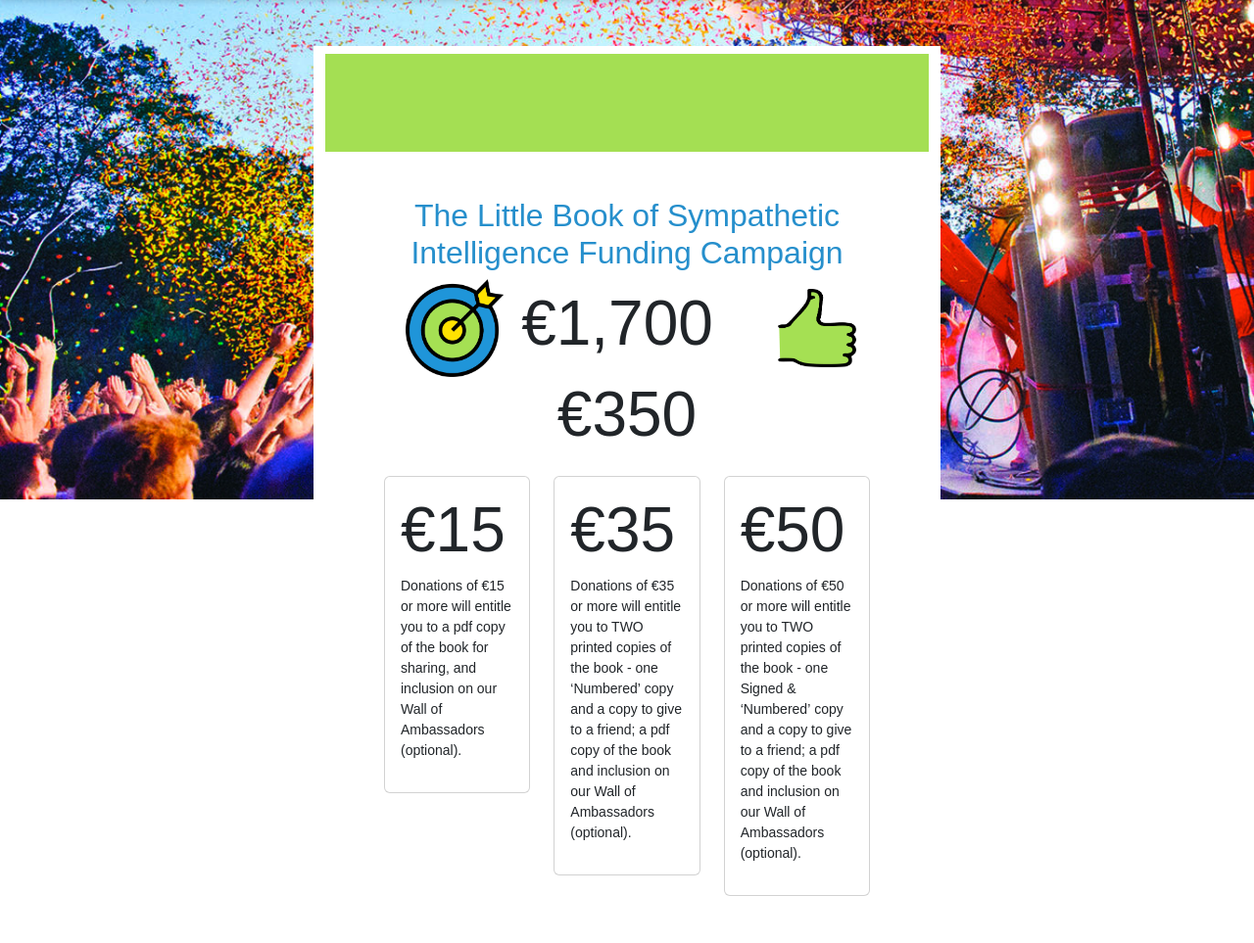
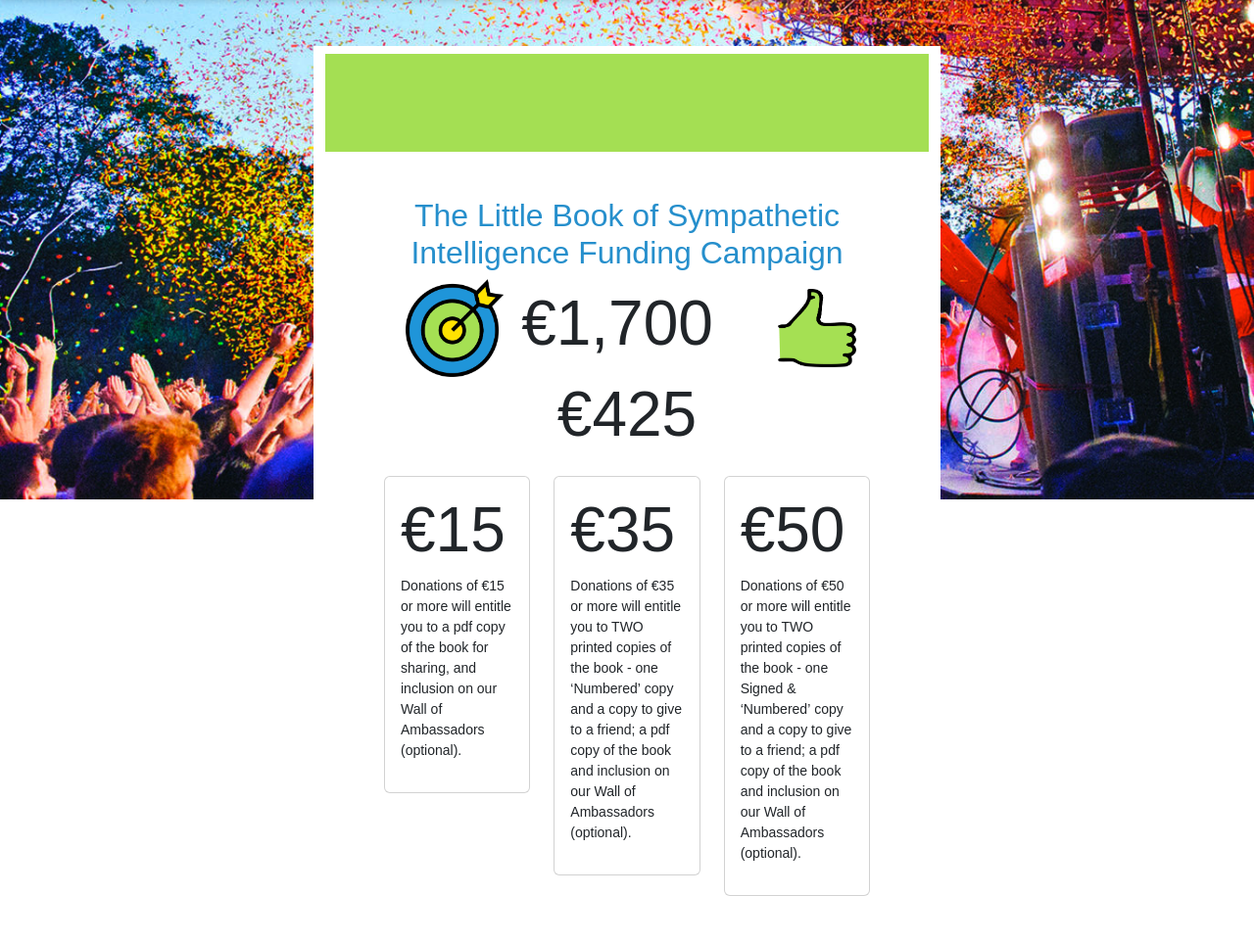
Before and after one commit to Sympathetic-Intelligence/tcfsi-flask-app, a Python web app: template templates/little_book.html in a window 1280 px wide. Shown: the part 159-1122 px from the top of the page at 98% size. Run offline with Jinja, Linux system fonts and the light colour scheme; the template is opened without the code that fills it, so the values that code supplies are empty; some libraries are stand-ins or nearby versions.

Commit message:
Change $400 to $500

```diff
--- a/templates/little_book.html
+++ b/templates/little_book.html
@@ -29,7 +29,7 @@
 					<img src="{{ url_for('static', filename='images/target.png') }}" class="ms-2" style="width: 100px; height: 100px;">
 					{% if country == 'US' %}$2,000{% else %}€1,700{% endif %}
 					<img src="{{ url_for('static', filename='images/received.png') }}" class="ms-5" style="width: 80px; height: 80px;">
-					{% if country == 'US' %}$400{% else %}€350{% endif %}
+					{% if country == 'US' %}$500{% else %}€425{% endif %}
 
 
 				</h3>
```
